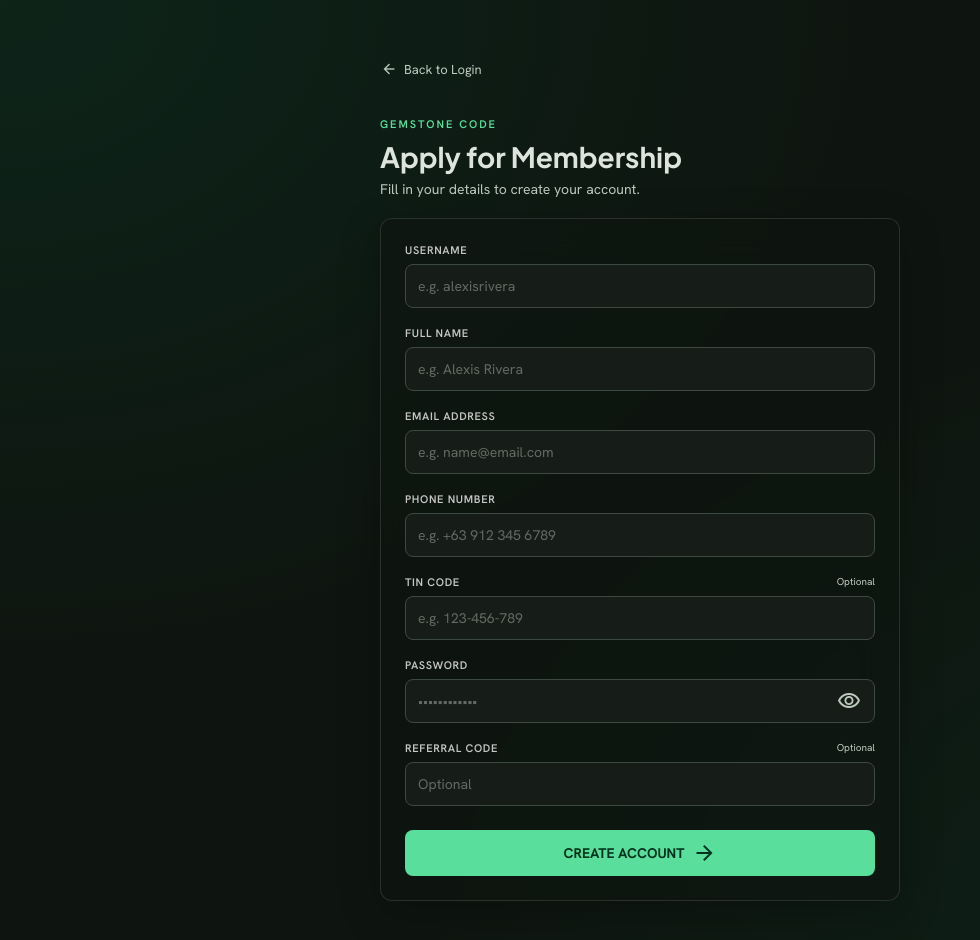
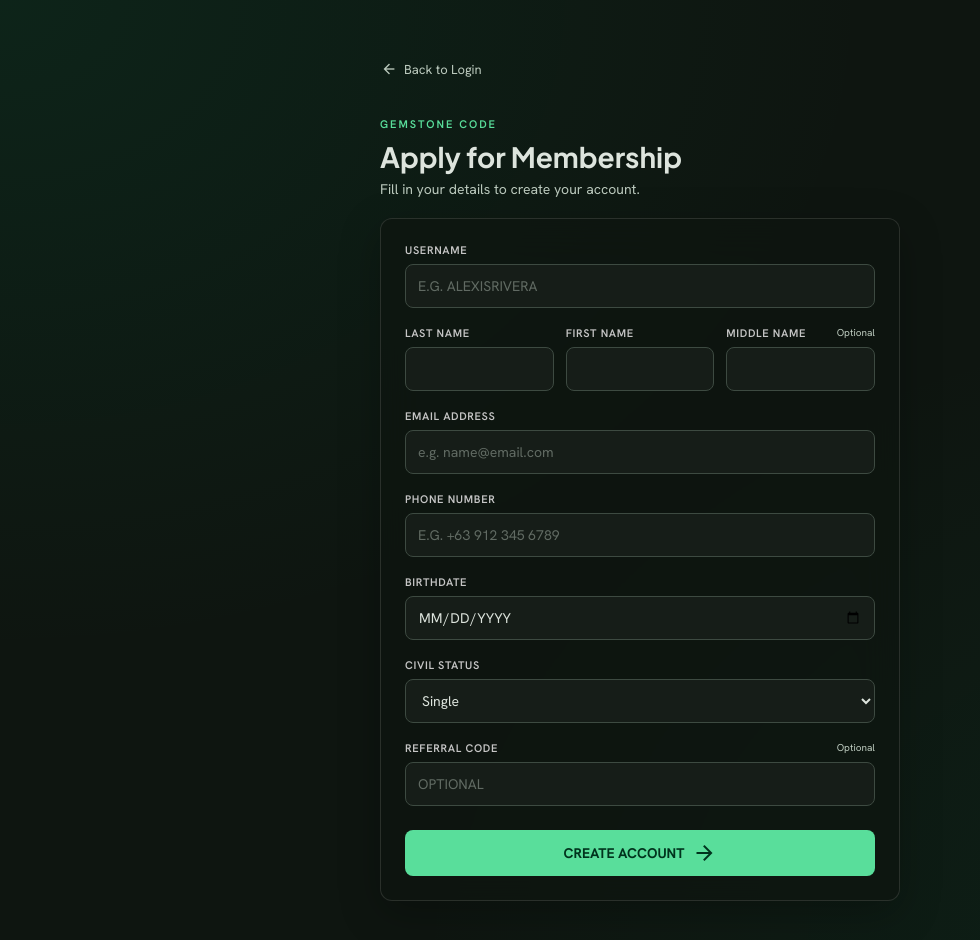
Before and after one commit to lutz1/gemstonerewardsystemplatform, a React (Vite) app: page /register in a window 1280 px wide. Shown: the top 940 px of the page, without its empty margins (0-980 px from the left). Built offline with nearby package versions, Linux system fonts and the light colour scheme; no server answers.

Commit message:
updatets

```diff
--- a/src/pages/Register/RegisterPage.css
+++ b/src/pages/Register/RegisterPage.css
@@ -65,6 +65,11 @@
   display: grid;
   gap: 18px;
 }
+.register-name-fields {
+  display: grid;
+  grid-template-columns: repeat(3, minmax(0, 1fr));
+  gap: 12px;
+}
 .register-card label {
   display: grid;
   gap: 7px;
@@ -100,7 +105,20 @@
   color: var(--on-surface);
   font: 14px var(--font-hanken);
   letter-spacing: 0;
+  text-transform: uppercase;
+}
+.register-card input[type="email"] {
   text-transform: none;
+}
+.register-card select {
+  width: 100%;
+  min-height: 44px;
+  padding: 0 12px;
+  border: 1px solid var(--outline-variant);
+  border-radius: 8px;
+  background: var(--surface-container-low);
+  color: var(--on-surface);
+  font: 14px var(--font-hanken);
 }
 .register-card input:focus {
   border-color: var(--primary);
@@ -177,4 +195,7 @@
   .register-card {
     padding: 20px 16px;
   }
+  .register-name-fields {
+    grid-template-columns: 1fr;
+  }
 }
--- a/src/pages/Register/RegisterPage.jsx
+++ b/src/pages/Register/RegisterPage.jsx
@@ -9,14 +9,15 @@ export default function RegisterPage() {
   const navigate = useNavigate();
   const [form, setForm] = useState({
     username: "",
-    name: "",
+    lastName: "",
+    firstName: "",
+    middleName: "",
     email: "",
     phone: "",
-    tin: "",
-    password: "",
+    birthdate: "",
+    civilStatus: "single",
     referralCode: "",
   });
-  const [showPassword, setShowPassword] = useState(false);
   const [loading, setLoading] = useState(false);
   const [error, setError] = useState("");
   const [success, setSuccess] = useState("");
@@ -35,10 +36,11 @@ export default function RegisterPage() {
     setSuccess("");
     if (
       !form.username.trim() ||
-      !form.name.trim() ||
+      !form.lastName.trim() ||
+      !form.firstName.trim() ||
       !form.email.trim() ||
       !form.phone.trim() ||
-      !form.password
+      !form.birthdate.trim()
     ) {
       setError("Please fill in all required fields.");
       return;
@@ -52,11 +54,13 @@ export default function RegisterPage() {
       );
       await registerMembership({
         username: form.username.trim(),
-        name: form.name.trim(),
+        lastName: form.lastName.trim(),
+        firstName: form.firstName.trim(),
+        middleName: form.middleName.trim(),
         email: form.email.trim(),
         phone: form.phone.trim(),
-        tin: form.tin.trim(),
-        password: form.password,
+        birthdate: form.birthdate,
+        civilStatus: form.civilStatus,
         referralCode: form.referralCode.trim(),
       });
       setSuccess("Account created successfully. Redirecting to login...");
@@ -106,15 +110,20 @@ export default function RegisterPage() {
                 onChange={updateField("username")}
               />
             </label>
-            <label>
-              Full Name
-              <input
-                required
-                placeholder="e.g. Alexis Rivera"
-                value={form.name}
-                onChange={updateField("name")}
-              />
-            </label>
+            <div className="register-name-fields">
+              <label>
+                Last Name
+                <input required value={form.lastName} onChange={updateField("lastName")} />
+              </label>
+              <label>
+                First Name
+                <input required value={form.firstName} onChange={updateField("firstName")} />
+              </label>
+              <label>
+                Middle Name <span className="register-optional">Optional</span>
+                <input value={form.middleName} onChange={updateField("middleName")} />
+              </label>
+            </div>
             <label>
               Email Address
               <input
@@ -137,37 +146,22 @@ export default function RegisterPage() {
               />
             </label>
             <label>
-              TIN Code <span className="register-optional">Optional</span>
+              Birthdate
               <input
-                placeholder="e.g. 123-456-789"
-                value={form.tin}
-                onChange={updateField("tin")}
+                required
+                type="date"
+                value={form.birthdate}
+                onChange={updateField("birthdate")}
               />
             </label>
             <label>
-              Password
-              <div className="register-password-field">
-                <input
-                  required
-                  type={showPassword ? "text" : "password"}
-                  placeholder="••••••••••••"
-                  autoComplete="new-password"
-                  value={form.password}
-                  onChange={updateField("password")}
-                />
-                <button
-                  type="button"
-                  onClick={() => setShowPassword((visible) => !visible)}
-                  aria-label={showPassword ? "Hide password" : "Show password"}
-                >
-                  <span
-                    className="material-symbols-outlined"
-                    aria-hidden="true"
-                  >
-                    {showPassword ? "visibility_off" : "visibility"}
-                  </span>
-                </button>
-              </div>
+              Civil Status
+              <select value={form.civilStatus} onChange={updateField("civilStatus")}>
+                <option value="single">Single</option>
+                <option value="married">Married</option>
+                <option value="widowed">Widowed</option>
+                <option value="separated">Separated</option>
+              </select>
             </label>
             <label>
               Referral Code <span className="register-optional">Optional</span>
```
Also changed, not shown: 1 other file (tests, documents, lock files or other folders).
